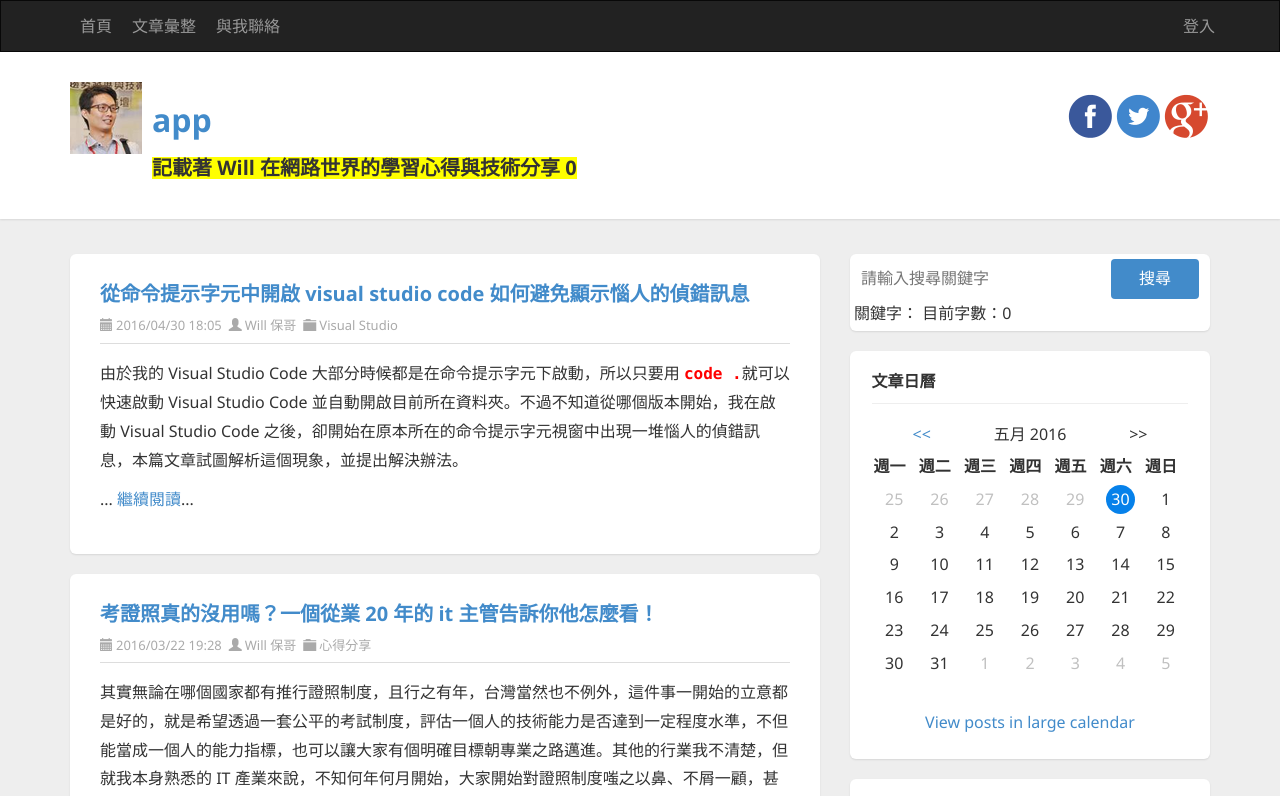
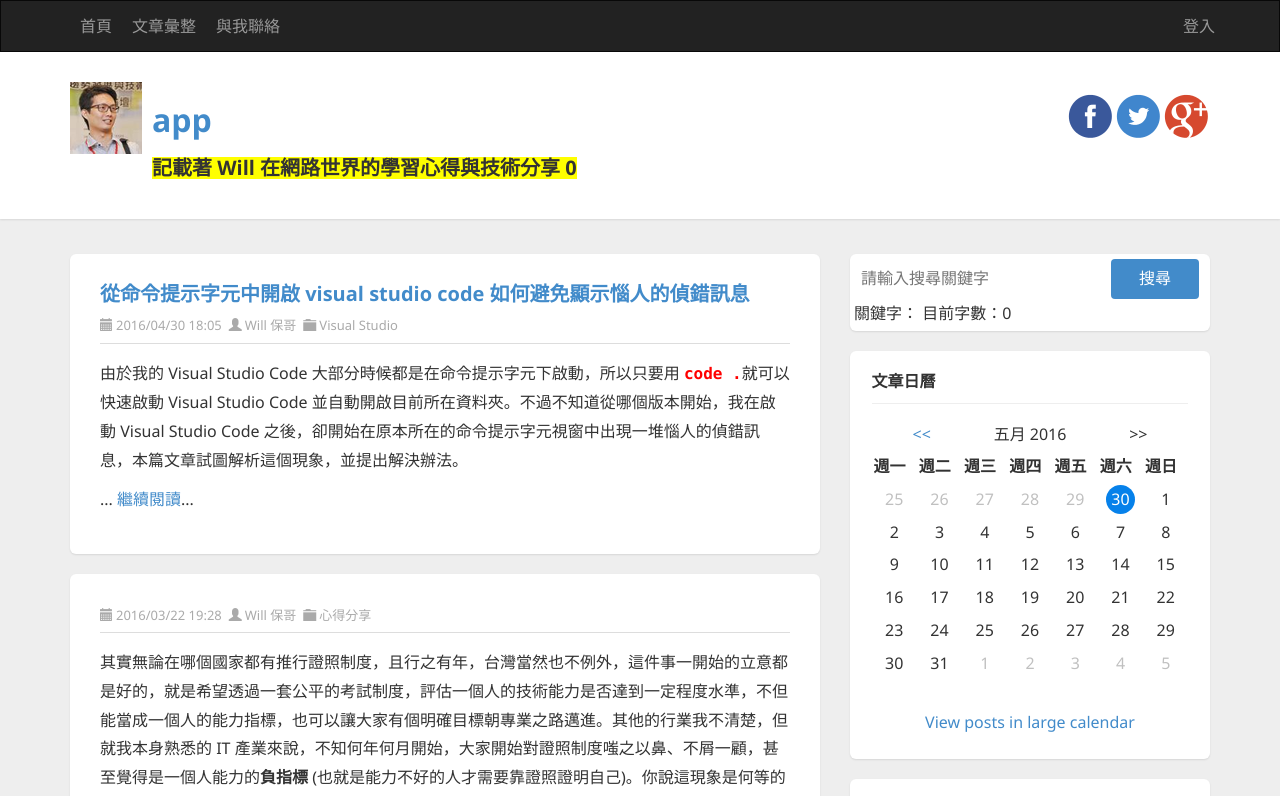
Before and after one commit to Coffee0127/angular-zero, an Angular app: page / in a window 1280 px wide. Shown: the top 796 px of the page. Built offline with nearby package versions, Linux system fonts and the light colour scheme.

Commit message:
在範本中使用安全導覽運算子 (safe navigation operator)

```diff
--- a/src/app/app.component.html
+++ b/src/app/app.component.html
@@ -11,7 +11,8 @@
         <article class="post" id="post{{idx}}" *ngFor="let item of data; let idx = index;">
           <header class="post-header">
             <h2 class="post-title">
-                <a [href]="item.href">{{ item.title | lowercase }}</a>
+                <a [href]="item.href">{{ item.subject?.title | lowercase }}</a>
+                <small>{{ item.subject?.subtitle }}</small>
             </h2>
             <div class="post-info clearfix">
               <span class="post-date"><i class="glyphicon glyphicon-calendar"></i>{{ item.date }}</span>
--- a/src/app/app.component.ts
+++ b/src/app/app.component.ts
@@ -12,7 +12,10 @@ export class AppComponent {
     {
       "id": 1,
       "href": "http://blog.miniasp.com/post/2016/04/30/Visual-Studio-Code-from-Command-Prompt-notes.aspx",
-      "title": "從命令提示字元中開啟 Visual Studio Code 如何避免顯示惱人的偵錯訊息",
+      "subject": {
+        'title' : "從命令提示字元中開啟 Visual Studio Code 如何避免顯示惱人的偵錯訊息",
+        'subtitle': ''
+      },
       "date": "2016/04/30 18:05",
       "author": "Will 保哥",
       "category": "Visual Studio",
@@ -22,7 +25,10 @@ export class AppComponent {
     {
       "id": 2,
       "href": "http://blog.miniasp.com/post/2016/03/22/Does-Certification-Exam-Useful.aspx",
-      "title": "考證照真的沒用嗎？一個從業 20 年的 IT 主管告訴你他怎麼看！",
+      // "subject": {
+      //   'title' : "考證照真的沒用嗎？一個從業 20 年的 IT 主管告訴你他怎麼看！",
+      //   'subtitle': ''
+      // },
       "date": "2016/03/22 19:28",
       "author": "Will 保哥",
       "category": "心得分享",
@@ -32,7 +38,10 @@ export class AppComponent {
     {
       "id": 3,
       "href": "http://blog.miniasp.com/post/2016/03/14/ASPNET-MVC-Developer-Note-Part-28-Understanding-ModelState.aspx",
-      "title": "ASP.NET MVC 開發心得分享 (28)：深入瞭解 ModelState 內部細節",
+      "subject": {
+        'title' : "ASP.NET MVC 開發心得分享 (28)：深入瞭解 ModelState 內部細節",
+        'subtitle': ''
+      },
       "date": "2016/03/14 12:14",
       "author": "Will 保哥",
       "category": "ASP.NET MVC",
@@ -42,7 +51,10 @@ export class AppComponent {
     {
       'id': 4,
       'href': 'http://blog.miniasp.com/post/2016/03/06/ASPNET-MVC-5-View-Roslyn-problem-workaround.aspx',
-      'title': 'ASP.NET MVC 5.2.3 的 View 使用 Roslyn (C# 6.0) 編譯時的問題',
+      'subject': {
+        'title' : 'ASP.NET MVC 5.2.3 的 View 使用 Roslyn (C# 6.0) 編譯時的問題',
+        'subtitle': ''
+      },
       'date': '2016/03/06 17:11',
       'author': 'Will 保哥',
       'category': 'ASP.NET MVC',
@@ -52,7 +64,10 @@ export class AppComponent {
     {
       'id': 5,
       'href': 'http://blog.miniasp.com/post/2016/02/19/Useful-tool-PackageManagement-OneGet.aspx',
-      'title': '介紹好用工具：Win 10 內建的 PackageManagement 套件管理器 (OneGet)',
+      'subject': {
+        'title' : '介紹好用工具：Win 10 內建的 PackageManagement 套件管理器 (OneGet)',
+        'subtitle': ''
+      },
       'date': '2016/02/19 11:55',
       'author': 'Will 保哥',
       'category': '介紹好用工具',
@@ -62,7 +77,10 @@ export class AppComponent {
     {
       'id': 6,
       'href': 'http://blog.miniasp.com/post/2016/02/02/JavaScript-novice-advice-and-learning-resources.aspx',
-      'title': '我要成為前端工程師！給 JavaScript 新手的建議與學習資源整理',
+      'subject': {
+        'title' : '我要成為前端工程師！給 JavaScript 新手的建議與學習資源整理',
+        'subtitle': ''
+      },
       'date': '2016/02/02 17:48',
       'author': 'Will 保哥',
       'category': '前端工程研究',
```
